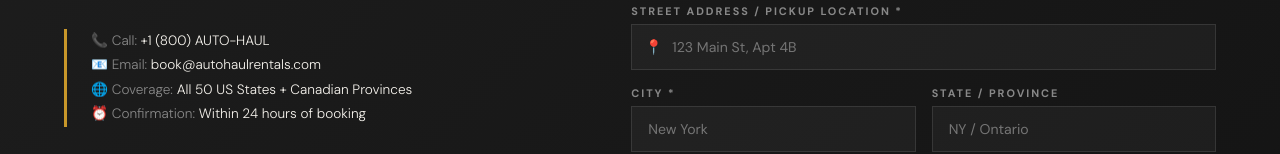
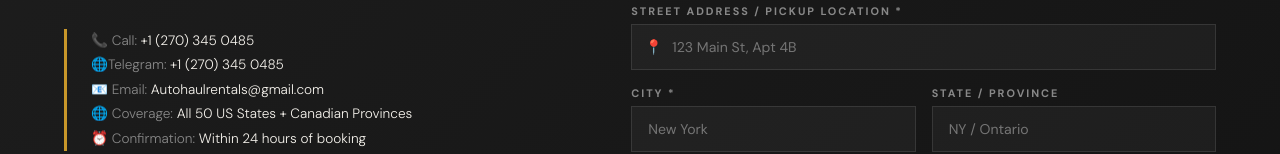
Before and after one commit to autohaul-sudo/autohaul, a plain HTML site: page auto-haul/index.html in a window 1280 px wide. Shown: the part 6183-6337 px from the top of the page. Drawn offline with nearby package versions, Linux system fonts and the light colour scheme.

Commit message:
Update index.html

```diff
--- a/auto-haul/index.html
+++ b/auto-haul/index.html
@@ -510,8 +510,9 @@
     <p>Ensure you have a valid government-issued ID or Driver's License. All drivers must meet legal driving requirements in their state or province.</p>
 
     <div class="contact-detail" id="contact">
-      <p>📞 Call: <span>+1 (800) AUTO-HAUL</span></p>
-      <p>📧 Email: <span>book@autohaulrentals.com</span></p>
+      <p>📞 Call: <span>+1 (270) 345 0485</span></p>
+      <p>🌐Telegram: <span>+1 (270) 345 0485</span></p>
+      <p>📧 Email: <span>Autohaulrentals@gmail.com</span></p>
       <p>🌐 Coverage: <span>All 50 US States + Canadian Provinces</span></p>
       <p>⏰ Confirmation: <span>Within 24 hours of booking</span></p>
     </div>
```
